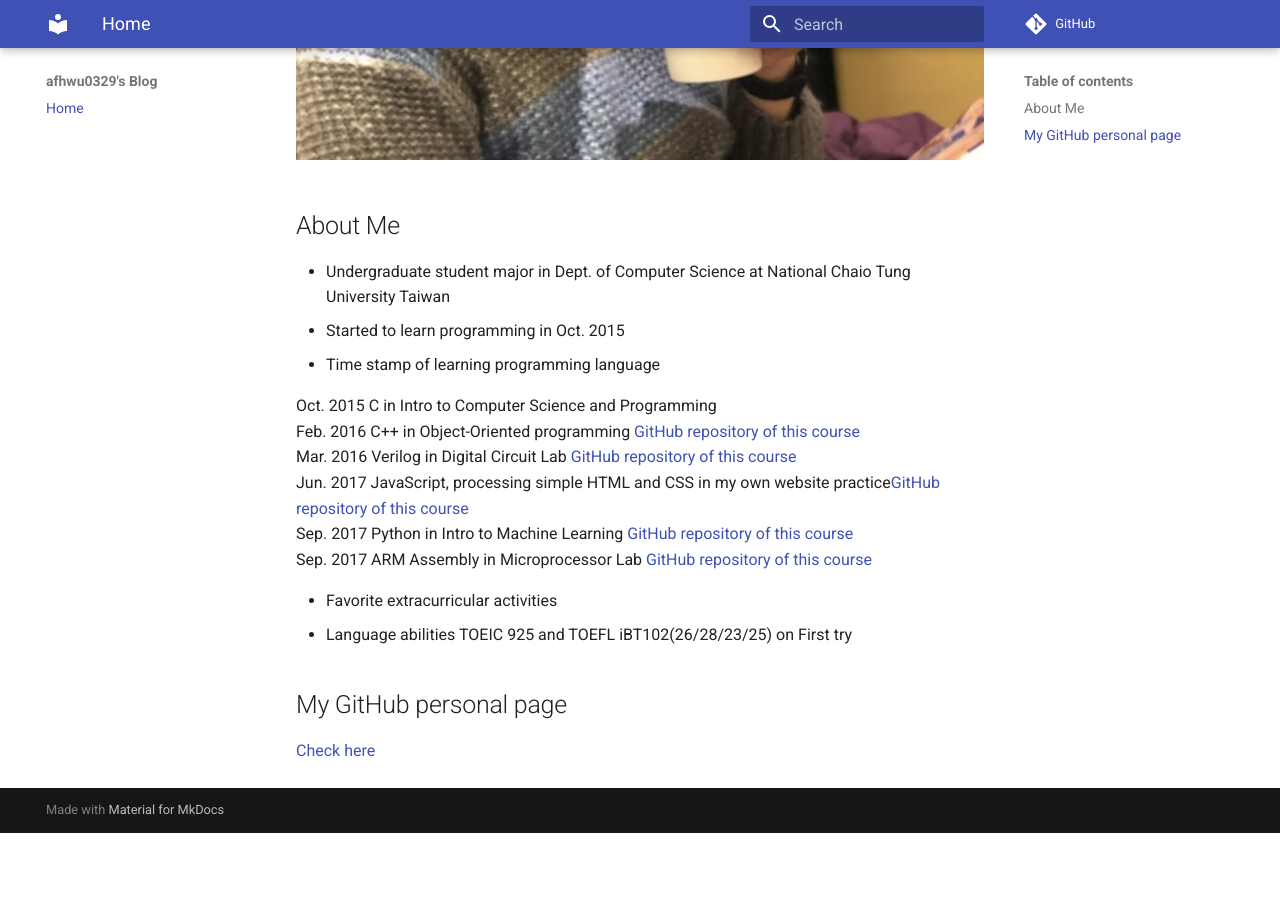
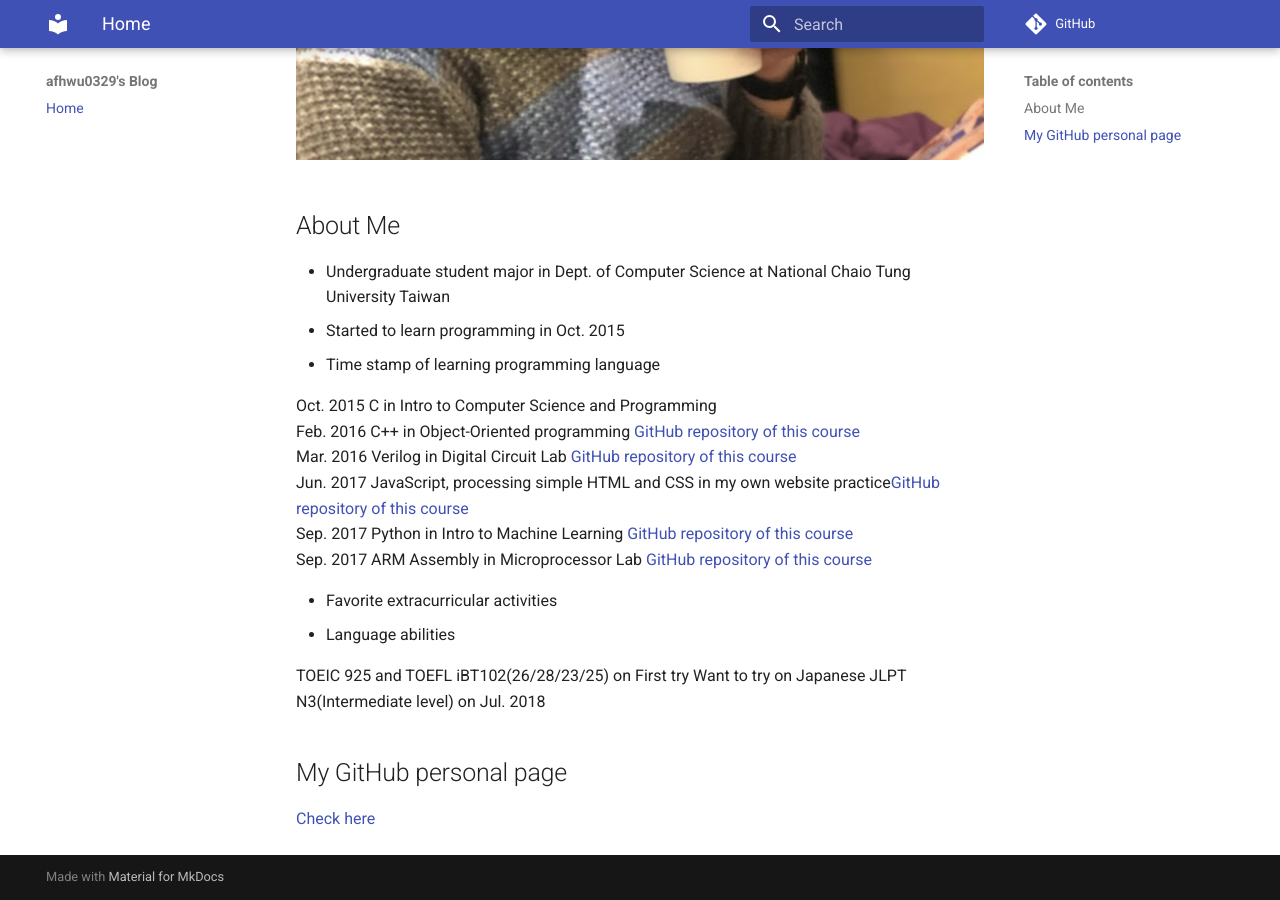
Before and after one commit to Alfons0329/afhwu0329.github.io, an MkDocs documentation site: the page built from docs/index.md, in a window 1280 px wide and 900 px high, scrolled down 731 px. Built offline with MkDocs 1.6.1 and Material for MkDocs 9.7.7, drawn with Linux system fonts in a browser that asks for light colours; comment, search, counter and statistics services are not loaded; old or Windows-style settings are respelled for this version of MkDocs; before the commit the page ends 1564 px from its top, so only the background shows below that.

Commit message:
Auto update this repository

```diff
--- a/docs/index.md
+++ b/docs/index.md
@@ -14,7 +14,8 @@ Sep. 2017 ARM Assembly in Microprocessor Lab [GitHub repository of this course](
 
 * Favorite extracurricular activities
 * Language abilities
+
 TOEIC 925 and TOEFL iBT102(26/28/23/25) on First try
-
+Want to try on Japanese JLPT N3(Intermediate level) on Jul. 2018
 ##My GitHub personal page
 [Check here](https://github.com/Alfons0329)
```
Also changed, not shown: site/index.html, site/search/search_index.json.
